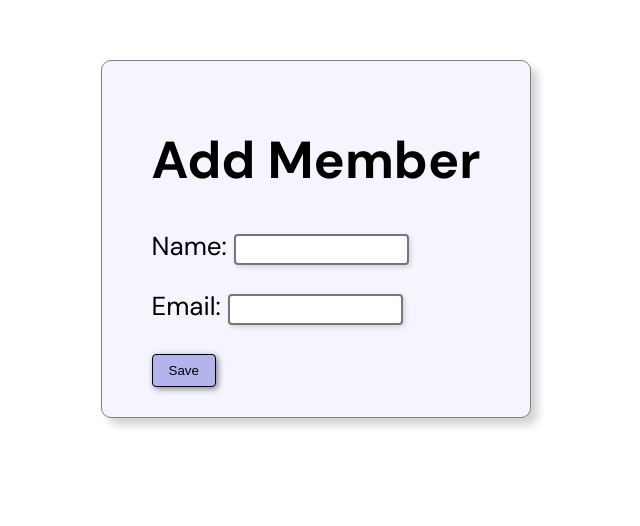
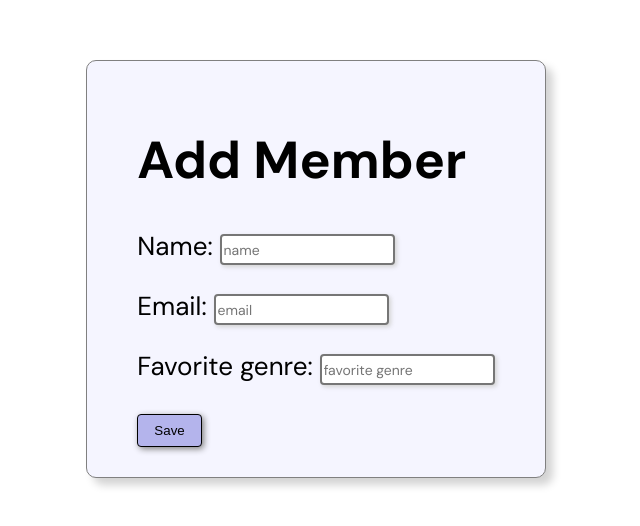
Before and after one commit to snehasund/library-management-system, a Django app: page /add_member/ in a window 1280 px wide. Shown: the part 140-666 px from the top of the page, without its empty margins (324-964 px from the left). Run offline with Django 5.2, Linux system fonts and the light colour scheme; some web fonts are replaced.

Commit message:
added favorite genre question

```diff
--- a/django_auth/django_project/forms.py
+++ b/django_auth/django_project/forms.py
@@ -17,8 +17,17 @@ class BookForm(forms.ModelForm):
             'isbn': forms.TextInput(attrs={'placeholder': 'ISBN number'}),
         }
         fields = '__all__'  # Specify the fields you want to include in the form
-
+    def clean_title(self):
+        title = self.cleaned_data.get('title')
+        if len(title) < 5:  # Just an example validation
+            raise forms.ValidationError("Title should be at least 5 characters long.")
+        return title
 class MemberForm(forms.ModelForm):
     class Meta:
         model = Member
+        widgets = {
+            'name': forms.TextInput(attrs={'placeholder': 'name'}),
+            'email': forms.TextInput(attrs={'placeholder': 'email'}),
+            'favorite_genre': forms.TextInput(attrs={'placeholder': 'favorite genre'}),
+        }
         fields = '__all__'  # Specify the fields you want to include in the form
--- a/django_auth/django_project/models.py
+++ b/django_auth/django_project/models.py
@@ -16,6 +16,8 @@ class Book(models.Model):
     title = models.CharField(max_length=200)
     author = models.ForeignKey('Author', on_delete=models.CASCADE)
     isbn = models.CharField(max_length=13)
+
 class Member(models.Model):
     name = models.CharField(max_length=100)
     email = models.EmailField()
+    favorite_genre = models.CharField(max_length=400)
--- a/django_auth/templates/library/book_form.html
+++ b/django_auth/templates/library/book_form.html
@@ -94,7 +94,7 @@
     <div id="outer">
     <div id="card">
     <h1>Add Book</h1>
-    <form method="post">
+    <form method="post" novalidate>
         {% csrf_token %}
         {{ form.as_p }}
         <button type="submit">Save</button>
--- a/django_auth/templates/library/members_list.html
+++ b/django_auth/templates/library/members_list.html
@@ -92,7 +92,7 @@
     <h1>Members List</h1>
     <ul>
     {% for member in members %}
-        <li>{{ member.name }} - {{ member.email }}</li>
+        <li>{{ member.name }} - {{ member.email }} - {{ member.favorite_genre }}</li>
     {% endfor %}
     </ul>
 </body>
```
Also changed, not shown: django_auth/db.sqlite3.
